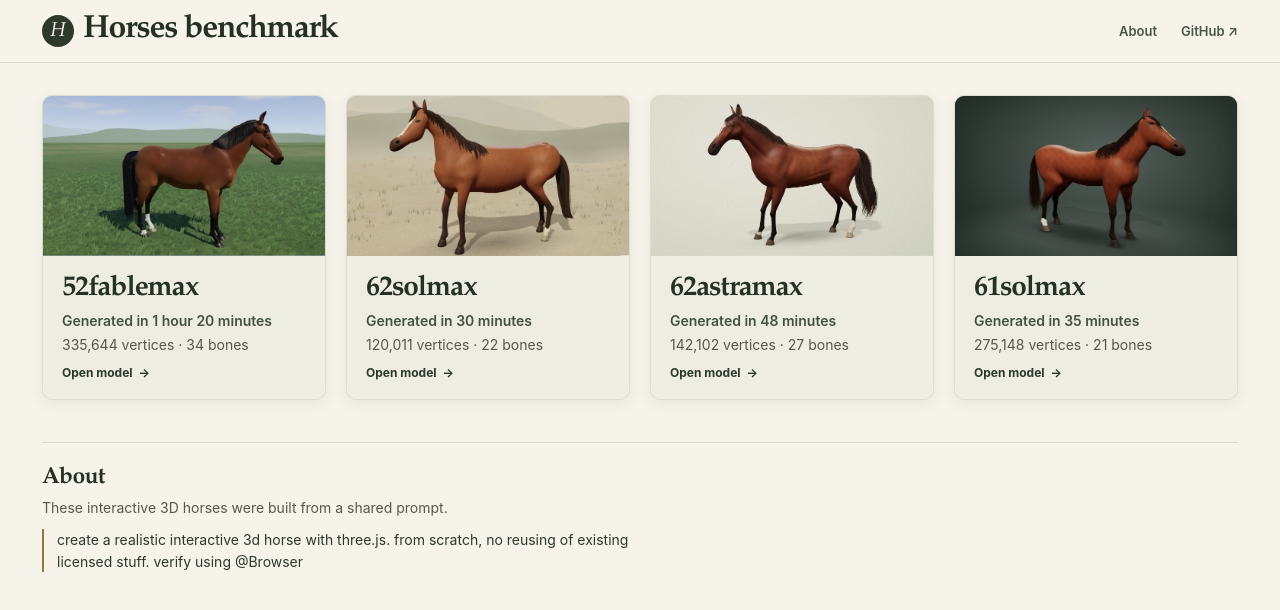
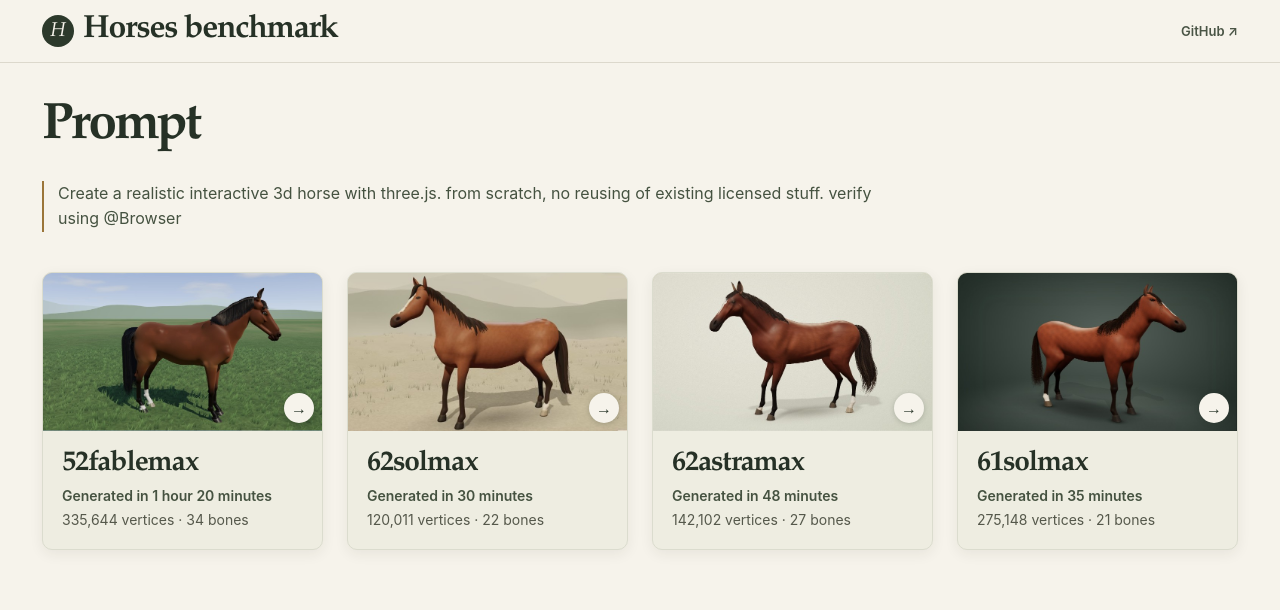
Before and after one commit to meoyawn/horses-benchmark, a website built with Vite: page index.html in a window 1280 px wide. Built offline with nearby package versions, Linux system fonts and the light colour scheme.

Commit message:
Lead with the benchmark prompt and simplify cards

```diff
--- a/catalog.css
+++ b/catalog.css
@@ -54,14 +54,8 @@ a:focus-visible { outline: 2px solid #9b7539; outline-offset: 5px; }
   letter-spacing: 0;
 }
 
-.site-nav {
-  display: flex;
-  align-items: center;
+.source {
   flex: none;
-  gap: clamp(12px, 2vw, 24px);
-}
-
-.site-nav a {
   padding-block: 8px;
   color: #4a5546;
   font-size: 13px;
@@ -69,22 +63,40 @@ a:focus-visible { outline: 2px solid #9b7539; outline-offset: 5px; }
   text-decoration: none;
 }
 
-.site-nav a:hover { text-decoration: underline; }
+.source:hover { text-decoration: underline; }
 
-main { padding-block: clamp(18px, 4vh, 38px) clamp(30px, 5vh, 60px); }
+main { padding-block: clamp(24px, 4.8vh, 50px) clamp(40px, 6.5vh, 72px); }
+
+.prompt { margin-bottom: clamp(24px, 3.6vw, 40px); }
+
+.prompt h1 {
+  margin: 0 0 clamp(17px, 2.5vw, 28px);
+  font: 600 clamp(34px, 4vw, 52px)/1 var(--serif);
+  letter-spacing: -.05em;
+}
+
+.prompt blockquote {
+  max-width: 90ch;
+  margin: 0;
+  padding-inline-start: 14px;
+  border-inline-start: 2px solid #9b7539;
+  color: #455240;
+  font-size: clamp(13px, 1.4vw, 16px);
+  line-height: 1.6;
+  text-wrap: pretty;
+}
 
 .models {
   display: grid;
   grid-template-columns: repeat(auto-fit, minmax(210px, 1fr));
-  gap: clamp(12px, 1.7vw, 20px);
+  gap: clamp(14px, 2vw, 24px);
   margin: 0;
   padding: 0;
   list-style: none;
 }
 
 .model {
-  display: flex;
-  flex-direction: column;
+  display: block;
   height: 100%;
   overflow: hidden;
   background: #eeede1;
@@ -95,10 +107,12 @@ main { padding-block: clamp(18px, 4vh, 38px) clamp(30px, 5vh, 60px); }
   transition: box-shadow .18s ease, border-color .18s ease;
 }
 
-.model:hover {
+.model:is(:hover, :focus-visible) {
   border-color: #a6af9a;
   box-shadow: 0 8px 20px #30281b22;
 }
+
+.model-preview { position: relative; }
 
 .model-image {
   display: block;
@@ -109,13 +123,25 @@ main { padding-block: clamp(18px, 4vh, 38px) clamp(30px, 5vh, 60px); }
   background: #cbc3a9;
 }
 
-.model-details {
-  display: flex;
-  flex: 1;
-  flex-direction: column;
-  align-items: flex-start;
-  padding: clamp(10px, 1.6vw, 19px);
+.model-details { padding: clamp(10px, 1.6vw, 19px); }
+
+.model-arrow {
+  position: absolute;
+  inset-inline-end: 8px;
+  inset-block-end: 8px;
+  display: grid;
+  width: clamp(23px, 2.4vw, 30px);
+  aspect-ratio: 1;
+  place-items: center;
+  border-radius: 50%;
+  background: #f6f3eb;
+  color: var(--green);
+  box-shadow: 0 1px 5px #26312638;
+  font: 600 16px/1 system-ui, sans-serif;
 }
+
+.model:is(:hover, :focus-visible) .model-arrow { background: var(--green); color: #f6f3eb; }
+.model:is(:hover, :focus-visible) h2 { text-decoration: underline; text-underline-offset: .14em; }
 
 .model h2 {
   margin: 0 0 7px;
@@ -137,35 +163,11 @@ main { padding-block: clamp(18px, 4vh, 38px) clamp(30px, 5vh, 60px); }
   font-weight: 600;
 }
 
-.open {
-  display: inline-flex;
-  align-items: center;
-  gap: 6px;
-  margin-top: auto;
-  padding-top: 10px;
-  color: var(--green);
-  font-size: 12px;
-  font-weight: 650;
-}
-
-.model:hover .open { text-decoration: underline; }
-
-.about {
-  margin-top: clamp(24px, 4vw, 42px);
-  padding-top: clamp(14px, 2vw, 22px);
-  border-top: 1px solid var(--line);
-}
-
-.about h2 { margin: 0 0 6px; font: 600 23px/1.15 var(--serif); letter-spacing: -.03em; }
-.about p { max-width: 70ch; margin: 0; color: #55584b; font-size: 14px; line-height: 1.55; }
-.about blockquote { margin: 10px 0 0; padding-inline-start: 13px; border-inline-start: 2px solid #9b7539; }
-.about blockquote p { color: var(--green); }
-
 @media (max-width: 670px) {
   .masthead-inner { gap: 8px; min-height: 54px; }
   .brand { gap: 7px; }
   .brand-mark { flex-basis: 26px; width: 26px; height: 26px; font-size: 17px; }
-  .site-nav a { font-size: 12px; }
+  .source { font-size: 12px; }
   .models { grid-template-columns: repeat(2, minmax(0, 1fr)); }
 }
 
--- a/index.html
+++ b/index.html
@@ -12,69 +12,71 @@
   <body>
     <header class="masthead">
       <div class="masthead-inner">
-        <h1 class="brand"><span class="brand-mark" aria-hidden="true">H</span> Horses benchmark</h1>
-        <nav class="site-nav" aria-label="Site navigation">
-          <a href="#about">About</a>
-          <a href="https://github.com/meoyawn/horses-benchmark">GitHub <span aria-hidden="true">↗</span></a>
-        </nav>
+        <div class="brand"><span class="brand-mark" aria-hidden="true">H</span> Horses benchmark</div>
+        <a class="source" href="https://github.com/meoyawn/horses-benchmark">GitHub <span aria-hidden="true">↗</span></a>
       </div>
     </header>
 
     <main>
-      <ul class="models" aria-label="Horse models">
+      <section class="prompt" aria-labelledby="prompt-title">
+        <h1 id="prompt-title">Prompt</h1>
+        <blockquote>Create a realistic interactive 3d horse with three.js. from scratch, no reusing of existing licensed stuff. verify using @Browser </blockquote>
+      </section>
+
+      <ul class="models" role="list" aria-label="Horse models">
         <li>
           <a class="model" href="./52fablemax/" aria-labelledby="model-52fablemax">
-            <img class="model-image" src="./52fablemax/preview.jpg" width="740" height="419" alt="" />
+            <div class="model-preview">
+              <img class="model-image" src="./52fablemax/preview.jpg" width="740" height="419" alt="" />
+              <span class="model-arrow" aria-hidden="true">→</span>
+            </div>
             <div class="model-details">
               <h2 id="model-52fablemax">52fablemax</h2>
               <p class="generation-time">Generated in <time datetime="PT1H20M">1 hour 20 minutes</time></p>
               <p>335,644 vertices · 34 bones</p>
-              <span class="open">Open model <span aria-hidden="true">→</span></span>
             </div>
           </a>
         </li>
         <li>
           <a class="model" href="./62solmax/" aria-labelledby="model-62solmax">
-            <img class="model-image" src="./62solmax/preview.jpg" width="740" height="419" alt="" />
+            <div class="model-preview">
+              <img class="model-image" src="./62solmax/preview.jpg" width="740" height="419" alt="" />
+              <span class="model-arrow" aria-hidden="true">→</span>
+            </div>
             <div class="model-details">
               <h2 id="model-62solmax">62solmax</h2>
               <p class="generation-time">Generated in <time datetime="PT30M">30 minutes</time></p>
               <p>120,011 vertices · 22 bones</p>
-              <span class="open">Open model <span aria-hidden="true">→</span></span>
             </div>
           </a>
         </li>
         <li>
           <a class="model" href="./62astramax/" aria-labelledby="model-62astramax">
-            <img class="model-image" src="./62astramax/preview.jpg" width="740" height="419" alt="" />
+            <div class="model-preview">
+              <img class="model-image" src="./62astramax/preview.jpg" width="740" height="419" alt="" />
+              <span class="model-arrow" aria-hidden="true">→</span>
+            </div>
             <div class="model-details">
               <h2 id="model-62astramax">62astramax</h2>
               <p class="generation-time">Generated in <time datetime="PT48M">48 minutes</time></p>
               <p>142,102 vertices · 27 bones</p>
-              <span class="open">Open model <span aria-hidden="true">→</span></span>
             </div>
           </a>
         </li>
         <li>
           <a class="model" href="./61solmax/" aria-labelledby="model-61solmax">
-            <img class="model-image" src="./61solmax/preview.jpg" width="740" height="419" alt="" />
+            <div class="model-preview">
+              <img class="model-image" src="./61solmax/preview.jpg" width="740" height="419" alt="" />
+              <span class="model-arrow" aria-hidden="true">→</span>
+            </div>
             <div class="model-details">
               <h2 id="model-61solmax">61solmax</h2>
               <p class="generation-time">Generated in <time datetime="PT35M">35 minutes</time></p>
               <p>275,148 vertices · 21 bones</p>
-              <span class="open">Open model <span aria-hidden="true">→</span></span>
             </div>
           </a>
         </li>
       </ul>
-
-      <section class="about" id="about" aria-labelledby="about-title">
-        <h2 id="about-title">About</h2>
-        <p>These interactive 3D horses were built from a shared prompt.</p>
-        <blockquote>
-          <p>create a realistic interactive 3d horse with three.js. from scratch, no reusing of existing licensed stuff. verify using @Browser </p>
-        </blockquote>
-      </section>
     </main>
   </body>
 </html>
```
